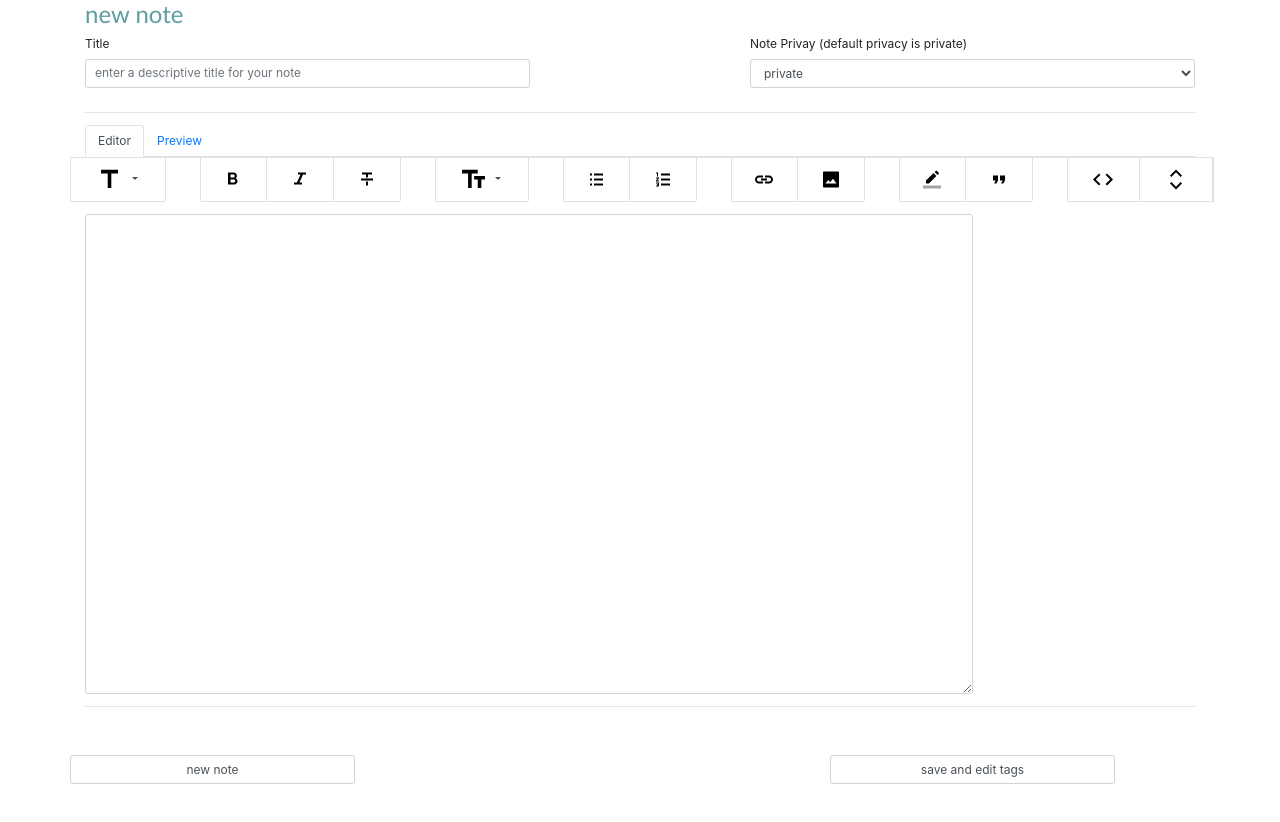
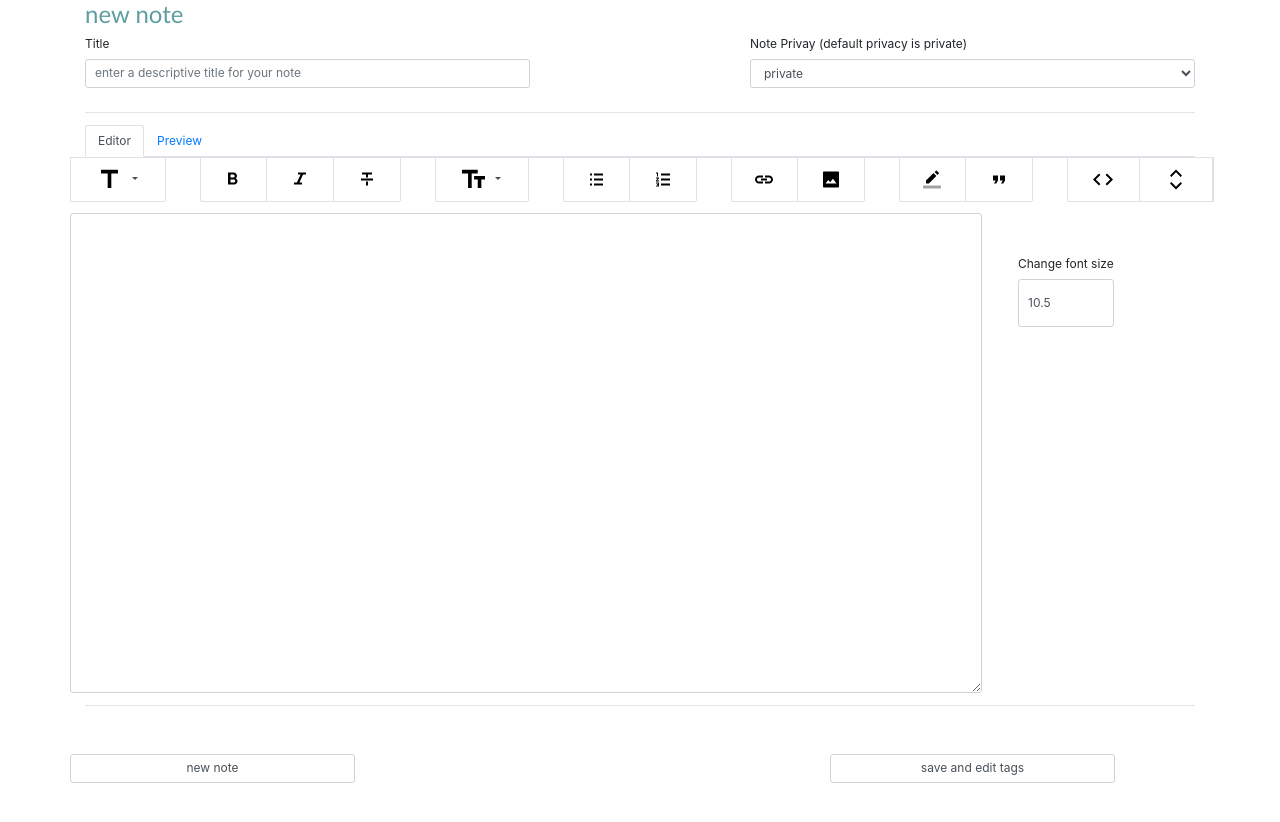
Before and after one commit to muremwa/notes-world-editor, a plain HTML site: page index.html in a window 1280 px wide. Drawn offline with Linux system fonts and the light colour scheme.

Commit message:
added font changing controls

```diff
--- a/CSS/editor.css
+++ b/CSS/editor.css
@@ -41,4 +41,15 @@
     margin-top: 1em;
     width: 80%;
     min-height: 60vh;
+    font-size: 10.5px;
 }
+
+#s-c-c {
+    margin-top: 40%;
+    margin-left: 3em;
+}
+
+#f-size {
+    width: 8em;
+    height: 4em;
+}
--- a/index.html
+++ b/index.html
@@ -129,7 +129,15 @@
                         </div>
                     </div>
 
-                    <textarea name="note" id="note-edit" cols="30" rows="10" class="form-control"></textarea>
+                    <div class="row">
+                        <textarea name="note" id="note-edit" cols="30" rows="10" class="form-control"></textarea>
+                        <div id="s-c">
+                            <div id="s-c-c">
+                                <label for="f-size">Change font size</label>
+                                <input type="number" value="10.5" name="f-size" id="f-size" class="form-control" max="20" min="6">
+                            </div>
+                        </div>
+                    </div>
                 </div>
 
                 <div id="preview" class="editor-tab">
```
